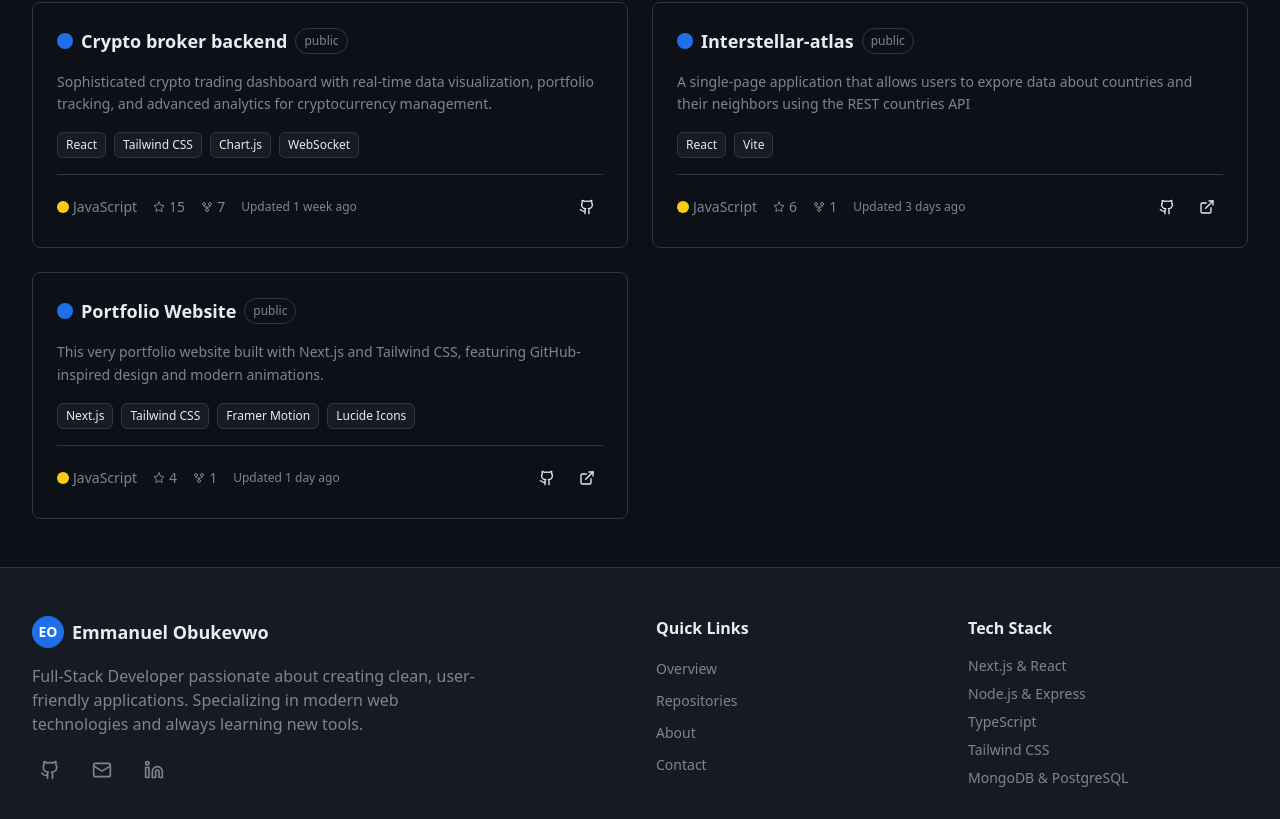
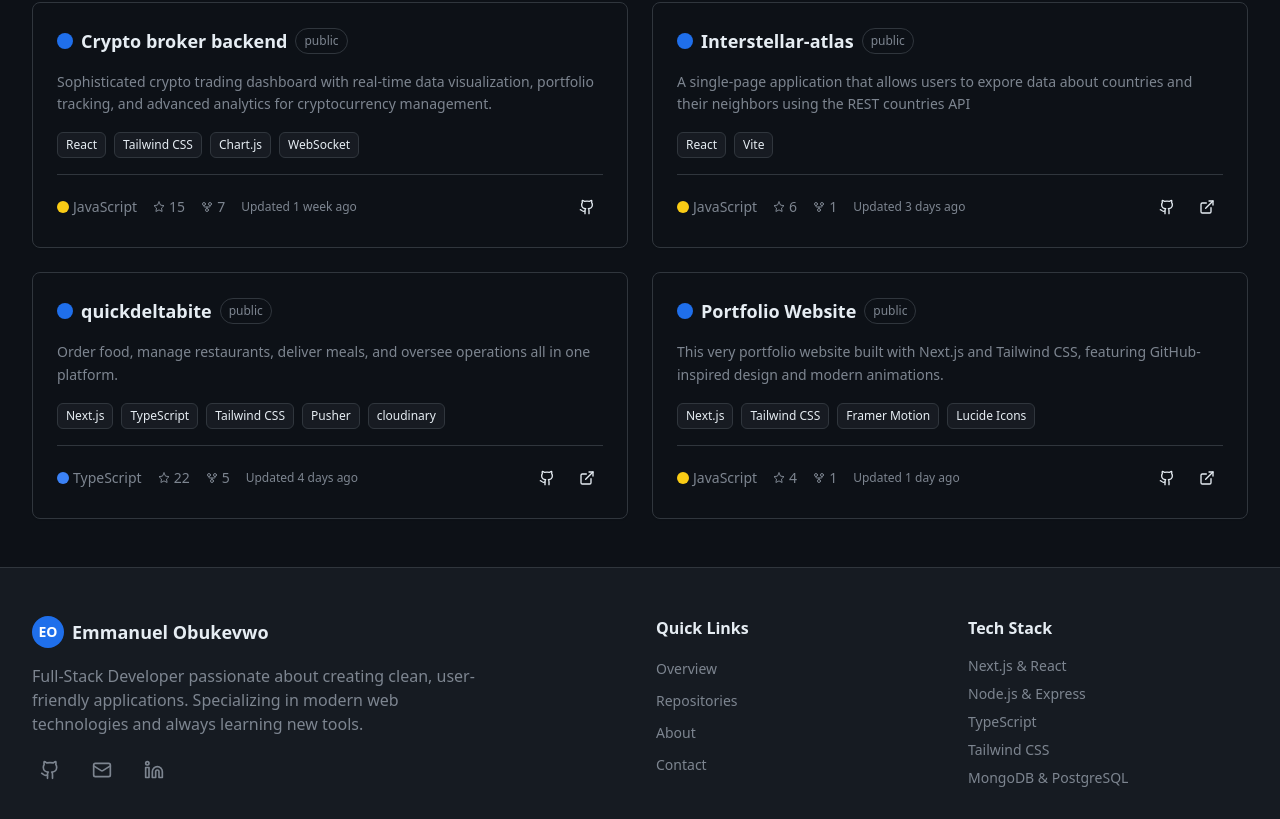
Before and after one commit to karoobuks/my-portfolio, a Next.js app: page /projects in a window 1280 px wide. Shown: the part 592-1411 px from the top of the page. Built offline with nearby package versions, Linux system fonts and the light colour scheme.

Commit message:
new project added

```diff
--- a/pages/projects.js
+++ b/pages/projects.js
@@ -63,6 +63,18 @@ const projects = [
   //   status: 'public',
   //   lastUpdated: '4 days ago'
   // },
+    {
+    title: 'quickdeltabite',
+    description: 'Order food, manage restaurants, deliver meals, and oversee operations all in one platform.',
+    stack: ['Next.js', 'TypeScript', 'Tailwind CSS', 'Pusher', 'cloudinary'],
+    link: 'https://quickdeltabite.vercel.app',
+    github: 'https://github.com/karoobuks/quickbite',
+    language: 'TypeScript',
+    stars: 22,
+    forks: 5,
+    status: 'public',
+    lastUpdated: '4 days ago'
+  },
   {
     title: 'Portfolio Website',
     description: 'This very portfolio website built with Next.js and Tailwind CSS, featuring GitHub-inspired design and modern animations.',
```
